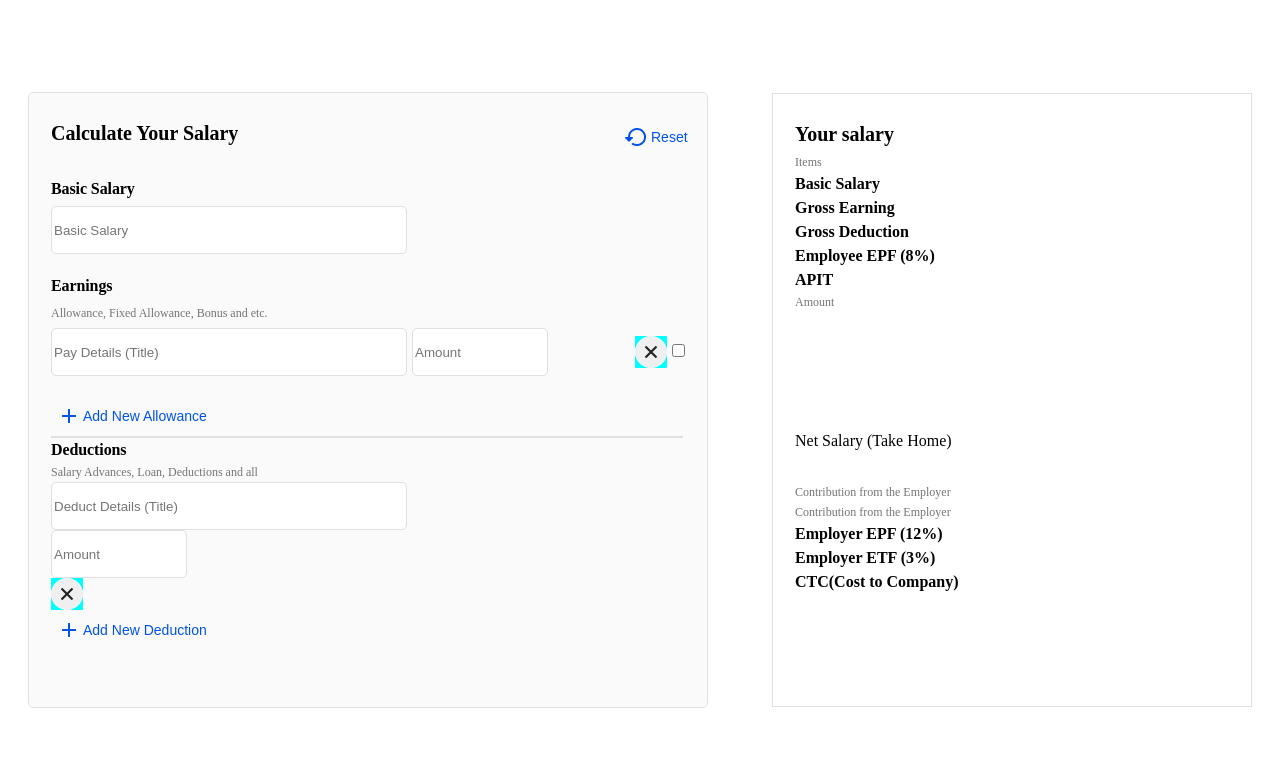
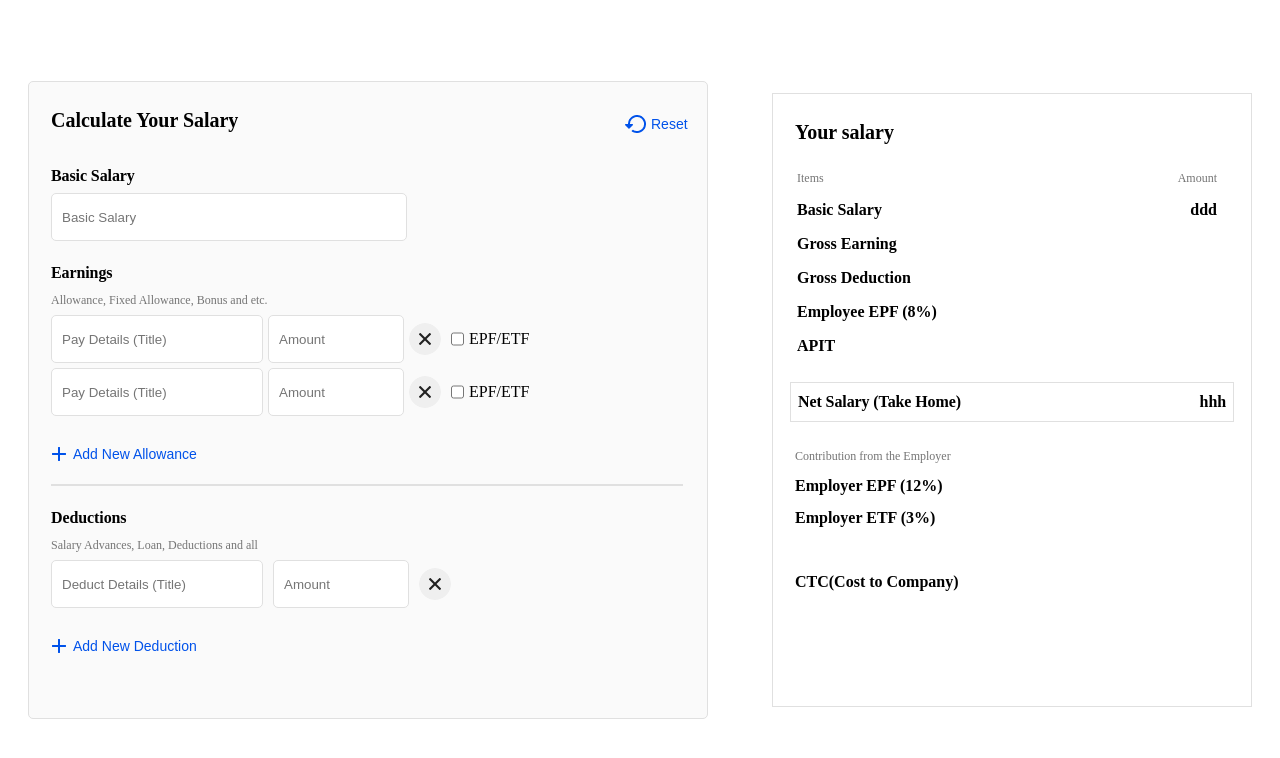
Before and after one commit to MMEC69/salary-calculator-2024-Q1-MMEC69, a React (Vite) app: page / in a window 1280 px wide. Shown: the top 758 px of the page. Built offline with nearby package versions, Linux system fonts and the light colour scheme.

Commit message:
UI design done

```diff
--- a/src/component_css/buttons.module.css
+++ b/src/component_css/buttons.module.css
@@ -2,7 +2,6 @@
     width: 32px;
     height: 32px;
     border: none;
-    background-color: aqua;
 }
 .closeButton button{
     width: 32px;
@@ -23,6 +22,7 @@
     width: 162px;
     height: 40px;
     text-align: center;
+    margin: -2px 0px 10px -10px;
 }
 .addingButton button{
     width: 162px;
--- /dev/null
+++ b/src/component_css/checkbox.module.css
@@ -0,0 +1,13 @@
+.checkBox{
+    width: 97px;
+    height: 24px;
+    display: flex;
+    flex-direction: row;
+    gap: 5px;
+}
+.checkBox p{
+    font-size: 16px;
+    font-weight: 400;
+    line-height: 24px;
+    color: black;
+}
--- a/src/component_css/inputFields.module.css
+++ b/src/component_css/inputFields.module.css
@@ -1,17 +1,23 @@
 .inputField1{
-    width: 356px;
+    width: 212px;
     height: 48px;
     border-radius: 5px;
 }
 .inputField1 input{
-    width: 356px;
+    width: 212px;
     height: 48px;
     border-radius: 5px;
     border: 1px solid #E0E0E0;
 }
+.inputField1 input[type=text]{
+    padding: 0px 0px 0px 10px;
+}
+.inputField1 input[type=number]{
+    padding: 0px 0px 0px 10px;
+}
 /* /////////////////////////////////////////////// */
 .inputField2{
-    width: 356px;
+    width: 136px;
     height: 48px;
     border-radius: 5px;
 }
@@ -21,6 +27,30 @@
     border-radius: 5px;
     border: 1px solid #E0E0E0;
 }
+.inputField2 input[type=text]{
+    padding: 0px 0px 0px 10px;
+}
+.inputField2 input[type=number]{
+    padding: 0px 0px 0px 10px;
+}
+/* /////////////////////////////////////////////// */
+.inputField3{
+    width: 356px;
+    height: 48px;
+    border-radius: 5px;
+}
+.inputField3 input{
+    width: 100%;
+    height: 100%;
+    border-radius: 5px;
+    border: 1px solid #E0E0E0;
+}
+.inputField3 input[type=text]{
+    padding: 0px 0px 0px 10px;
+}
+.inputField3 input[type=number]{
+    padding: 0px 0px 0px 10px;
+}
 /* /////////////////////////////////////////////// */
 .earningsInput{
     display: flex;
@@ -28,3 +58,18 @@
     align-items: center;
     gap: 5px;
 }
+/* /////////////////////////////////////////////// */
+.deductionInput{
+    display: flex;
+    flex-direction: row;
+    align-items: center;
+    gap: 10px;
+    margin: 0px 0px 15px 0px;
+}
+/* /////////////////////////////////////////////// */
+.buttonOptions{
+    display: flex;
+    flex-direction: row;
+    align-items: center;
+    gap: 10px;
+}
--- a/src/component_css/layout.module.css
+++ b/src/component_css/layout.module.css
@@ -1,6 +1,6 @@
 .salaryForm{
     width: 680px;
-    height: 616px;
+    min-height: 616px;
     border: 1px solid #E0E0E0;
     background-color: #FAFAFA;
     border-radius: 5px;
@@ -11,7 +11,7 @@
     display: flex;
     flex-direction: row;
     justify-content: space-between;
-    margin: 2px 0px;
+    margin: 0px 0px 20px 0px;
 }
 /* /////////////////////////////////////////////// */
 .formField{
@@ -23,8 +23,60 @@
 /* /////////////////////////////////////////////// */
 .salaryReport{
     width: 480px;
-    height: 614px;
+    min-height: 614px;
     background-color: #FFFFFF;
     border: 1px solid #E0E0E0;
     padding: 22px;
 }
+/* /////////////////////////////////////////////// */
+.salesReportTop{
+    display: flex;
+    flex-direction: row;
+    justify-content: space-around;
+}
+/* /////////////////////////////////////////////// */
+.salesReportNames{
+    display: flex;
+    flex-direction: column;
+    gap: 10px;
+    margin: 0px 0px 0px -10px;
+}
+.salesReportValues{
+    display: flex;
+    flex-direction: column;
+    gap: 10px;
+    text-align: right;
+    margin: 0px 0px 0px -100px;
+}
+/* /////////////////////////////////////////////// */
+.netSalaryField{
+    display: flex;
+    flex-direction: row;
+    justify-content: space-between;
+    margin: 24px -5px 24px -5px;
+    padding: 7px;
+    border: 0.78px solid #E0E0E0;
+    align-items: center;
+}
+.netSalaryValue{
+    text-align: right;
+}
+/* /////////////////////////////////////////////// */
+.contributionField{
+    display: flex;
+    flex-direction: row;
+    justify-content: space-between;
+}
+.contributionLabel{
+    display: flex;
+    flex-direction: column;
+    gap: 8px;
+}
+.contributionValues{
+    display: flex;
+    flex-direction: column;
+    gap: 8px;
+}
+.CTCField{
+    margin: 40px 0px 0px 0px;
+}
--- a/src/component_css/titles.module.css
+++ b/src/component_css/titles.module.css
@@ -11,7 +11,7 @@
 }
 /* /////////////////////////////////////////////// */
 .fieldLabel{
-    width: 94px;
+    width: auto;
     height: 24px;
 }
 .fieldLabel label{
--- a/src/components/CheckBox.jsx
+++ b/src/components/CheckBox.jsx
@@ -1,15 +1,17 @@
 import React from 'react';
+import styles from "../component_css/checkbox.module.css";
 
 export function CheckBox(props) {
     const {
-        onChange
+        onChange,
+        title
     } = props;
   return (
-    <div>
+    <div className={styles.checkBox}>
         <input
             type='checkbox'
             onChange={onChange}
-        />
+        /><p>{title}</p>
     </div>
   );
 }
--- a/src/components/InputFields.jsx
+++ b/src/components/InputFields.jsx
@@ -41,6 +41,26 @@ export function InputField2(props) {
   );
 }
 
+export function InputField3(props) {
+  const {
+      type,
+      value,
+      placeholder,
+      onChange
+  } = props;
+return (
+  <div className={styles.inputField3}>
+      <input
+          type={type}
+          value={value}
+          placeholder={placeholder}
+          onChange={onChange}
+      />
+  </div>
+);
+}
+
+
 export function EarningsInput(props) {
   const {
       type1,
@@ -52,7 +72,8 @@ export function EarningsInput(props) {
       onChange1,
       onChange2,
       onChange3,
-      onChange4
+      onChange4,
+      titleCheckBox
   } = props;
   return (
     <div className={styles.earningsInput}>
@@ -68,12 +89,16 @@ export function EarningsInput(props) {
           placeholder = {placeholder2}
           onChange = {onChange2}
       />
+      <div className={styles.buttonOptions}>
         <Close
           onChange = {onChange3}
         />
         <CheckBox
           onChange = {onChange4}
+          title = {titleCheckBox}
         />
+      </div>
+
     </div>
   );
 }
@@ -91,7 +116,7 @@ export function DeductionsInput(props) {
       onChange3,
   } = props;
   return (
-    <div>
+    <div className={styles.deductionInput}>
       <InputField1
           type = {type1}
           value = {value1}
--- a/src/components/SalaryForm.jsx
+++ b/src/components/SalaryForm.jsx
@@ -1,6 +1,6 @@
 import React from 'react';
 import {MainTitle, Label, DescriptiveTitle} from "./Titles";
-import {InputField1, EarningsInput, DeductionsInput} from "./InputFields";
+import {InputField1, EarningsInput, DeductionsInput, InputField3} from "./InputFields";
 import {AddingButton, Reset} from "./Buttons";
 import {HorizonatalLine} from "./Deco";
 import styles from "../component_css/layout.module.css";
@@ -24,7 +24,7 @@ export function SalaryForm() {
                     title = "Basic Salary"
                     name = "basicSalary"
                 />
-                <InputField1
+                <InputField3
                     type = "number"
                     value = ""
                     placeholder = "Basic Salary"
@@ -52,6 +52,21 @@ export function SalaryForm() {
                     onChange2 = ""
                     onChange3 = ""
                     onChange4 = ""
+                    titleCheckBox = "EPF/ETF"
+                />
+
+                <EarningsInput
+                    type1 = "text"
+                    type2 = "number"
+                    value1 = ""
+                    value2 = ""
+                    placeholder1 = "Pay Details (Title)"
+                    placeholder2 = "Amount"
+                    onChange1 = ""
+                    onChange2 = ""
+                    onChange3 = ""
+                    onChange4 = ""
+                    titleCheckBox = "EPF/ETF"
                 />
             </div>
 
@@ -62,6 +77,7 @@ export function SalaryForm() {
 
             <HorizonatalLine/>
 
+            <div className={styles.formField}>
                 <Label
                     title = "Deductions"
                     name = "deductions"
@@ -85,6 +101,8 @@ export function SalaryForm() {
                     title = "Add New Deduction"
                     onClick = ""
                 />
+            </div>
+
         </form>
     </div>
   )
--- a/src/components/SalaryReport.jsx
+++ b/src/components/SalaryReport.jsx
@@ -1,5 +1,5 @@
 import React from 'react';
-import {DescriptiveTitle, MainTitle, ContentText, SubTitle} from "./Titles";
+import {DescriptiveTitle, MainTitle, ContentText, Label} from "./Titles";
 import styles from "../component_css/layout.module.css";
 
 export function SalaryReport(props) {
@@ -18,12 +18,12 @@ export function SalaryReport(props) {
         <div className={styles.salaryReport}>
             <div className={styles.topContent}>
                 <MainTitle
-                        title = "Your salary"
+                    title = "Your salary"
                 />
             </div>
 {/* /////////////////////////////////////////////////// */}
-            <div>
-                <div>
+            <div className={styles.salesReportTop}>
+                <div className={styles.salesReportNames}>
                     <DescriptiveTitle
                         title = "Items"
                     />
@@ -45,12 +45,12 @@ export function SalaryReport(props) {
 
                 </div>
 {/* /////////////////////////////////////////////////// */}
-                <div>
+                <div className={styles.salesReportValues}>
                     <DescriptiveTitle
                         title = "Amount"
                     />
                     <ContentText
-                        title = {basicSalary}
+                        title = "ddd"
                     />
                     <ContentText
                         title = {grossEarning}
@@ -67,26 +67,23 @@ export function SalaryReport(props) {
                 </div>
             </div>
 {/* /////////////////////////////////////////////////// */}
-            <div>
-                <div>
-                    <SubTitle
+            <div className={styles.netSalaryField}>
+                <div className={styles.netSalaryLabel}>
+                    <Label
                         title = "Net Salary (Take Home)"
                     />
                 </div>
 
-                <div>
-                    <MainTitle
-                        title = {netSalary}
+                <div className={styles.netSalaryValue}>
+                    <Label
+                        title = "hhh"
                     />
                 </div>
             </div>
 
-            <DescriptiveTitle
-                title = "Contribution from the Employer"
-            />
 {/* /////////////////////////////////////////////////// */}
-            <div>
-                <div>
+            <div className={styles.contributionField}>
+                <div className={styles.contributionLabel}>
                     <DescriptiveTitle
                         title = "Contribution from the Employer"
                     />
@@ -96,12 +93,9 @@ export function SalaryReport(props) {
                     <ContentText
                         title = "Employer ETF (3%)"
                     />
-                    <ContentText
-                        title = "CTC(Cost to Company)"
-                    />
                 </div>
 {/* /////////////////////////////////////////////////// */}
-                <div>
+                <div className={styles.contributionValues}>
                     <DescriptiveTitle
                         title = ""
                     />
@@ -111,10 +105,17 @@ export function SalaryReport(props) {
                     <ContentText
                         title = {employeerETF}
                     />
+                </div>
+            </div>
+            <div className={styles.CTCField}>
+                <ContentText
+                    title = "CTC(Cost to Company)"
+                />
+            </div>
+                <div className={styles.CTCField}>
                     <ContentText
                         title = {CTC}
                     />
-                </div>
             </div>
         </div>
     );
```
Lines whose indentation alone changed are shown as unchanged.
